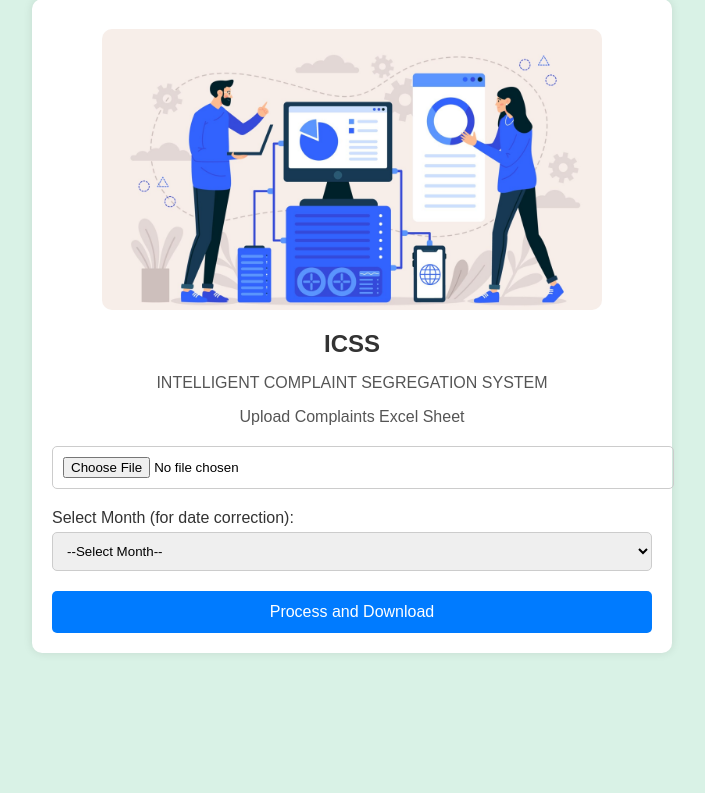
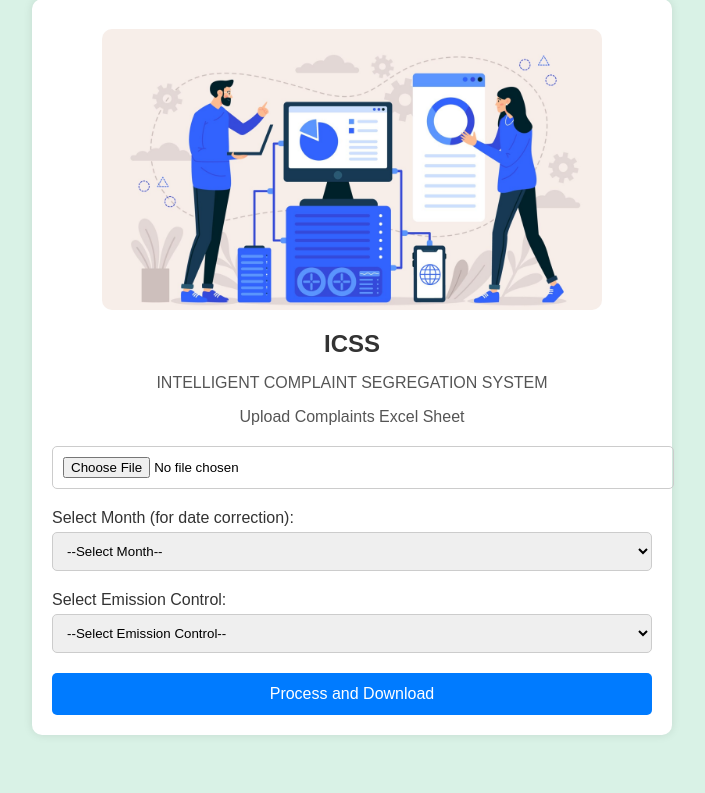
Before and after one commit to lg1805/icss-tiny, a Flask app: page / in a window 1280 px wide. Shown: the part 59-852 px from the top of the page, without its empty margins (288-993 px from the left). Before the commit the page ends 712 px from the top, so only its background shows below. Run offline with Flask 3, Linux system fonts and the light colour scheme; parts of the project's set-up code (start-up, migrations or seed data) failed here and were passed over.

Commit message:
Update frontNEW.html

```diff
--- a/templates/frontNEW.html
+++ b/templates/frontNEW.html
@@ -3,7 +3,7 @@
 <head>
     <meta charset="UTF-8">
     <meta name="viewport" content="width=device-width, initial-scale=1.0">
-    <title>ICSS Web App</title>
+    <title>ICSS \Web App</title>
     <style>
         body {
             font-family: Arial, sans-serif;
@@ -36,7 +36,8 @@
             color: #555;
         }
         .file-input,
-        .month-input {
+        .month-input,
+        .emission-input {
             margin: 20px 0;
         }
         input[type="file"],
@@ -111,6 +112,18 @@
                 </select>
             </div>
 
+            <div class="emission-input">
+                <label for="emission_control">Select Emission Control:</label>
+                <select name="emission_control" id="emission_control" required>
+                    <option value="">--Select Emission Control--</option>
+                    <option value="CPCBII">CPCBII</option>
+                    <option value="CPCBIV+">CPCBIV+</option>
+                    <option value="BSII">BSII</option>
+                    <option value="BSIV">BSIV</option>
+                    <option value="BSV">BSV</option>
+                </select>
+            </div>
+
             <button type="submit">Process and Download</button>
         </form>
 
```
